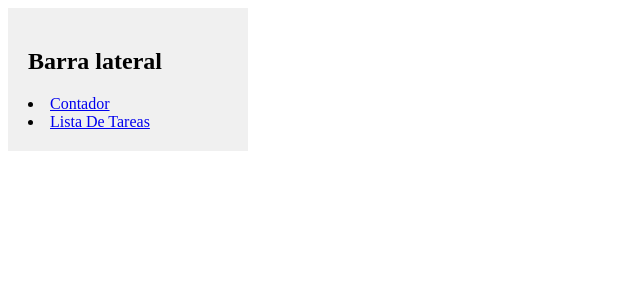
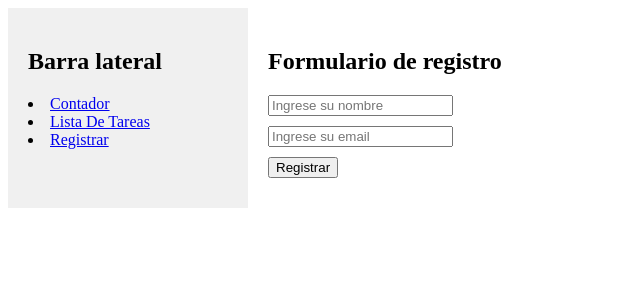
Before and after one commit to Daniello7/vue1, a Vue app: page /register in a window 1280 px wide. Shown: the top 300 px of the page, without its empty margins (0-640 px from the left). Built offline with nearby package versions, Linux system fonts and the light colour scheme.

Commit message:
Paso 3, Instalado Vee-validate, Creado Modulos

```diff
--- a/package.json
+++ b/package.json
@@ -11,7 +11,9 @@
     "format": "prettier --write src/"
   },
   "dependencies": {
+    "@vee-validate/yup": "^4.15.0",
     "pinia": "^2.3.1",
+    "vee-validate": "^4.15.0",
     "vue": "^3.5.13",
     "vue-router": "^4.5.0"
   },
--- a/src/components/Sidebar.vue
+++ b/src/components/Sidebar.vue
@@ -1,8 +1,10 @@
+<!-- eslint-disable vue/multi-word-component-names -->
 <template>
     <div class="sidebar">
         <h2>Barra lateral</h2>
         <li><router-link to="/count">Contador</router-link></li>
         <li><router-link to="/task-list">Lista De Tareas</router-link></li>
+        <li><router-link to="/register">Registrar</router-link></li>
     </div>
 </template>
 
--- a/src/components/Count.vue
+++ b/src/modules/count/components/Count.vue
@@ -1,3 +1,4 @@
+<!-- eslint-disable vue/multi-word-component-names -->
 <template>
   <h1>Hola</h1>
   <p>
--- /dev/null
+++ b/src/modules/record/schemas/validationSchema.js
@@ -0,0 +1,6 @@
+import * as yup from 'yup'
+
+export const schema = yup.object({
+  name: yup.string().required(),
+  email: yup.string().email().required(),
+})
--- /dev/null
+++ b/src/modules/record/views/RecordView.vue
@@ -0,0 +1,35 @@
+<template>
+    <div>
+        <h2>Formulario de registro</h2>
+        <Form :validation-schema="schema" @submit="onSubmit">
+          <div class="form">
+            <label for="name"></label>
+            <Field type="text" name="name" id="name" placeholder="Ingrese su nombre"/>
+            <ErrorMessage name="name"/>
+          </div>
+          <div class="form">
+            <label for="email"></label>
+            <Field type="email" name="email" id="email" placeholder="Ingrese su email"/>
+            <ErrorMessage name="email"/>
+          </div>
+          <div class="form">
+            <button type="submit">Registrar</button>
+          </div>
+        </Form>
+    </div>
+</template>
+
+<script setup>
+import {Form, Field, ErrorMessage} from 'vee-validate';
+import { schema } from '../schemas/validationSchema';
+
+const onSubmit = () => {
+    console.log('Formulario enviado');
+}
+</script>
+
+<style>
+.form{
+    margin-bottom: 10px;
+}
+</style>
--- a/src/router/index.js
+++ b/src/router/index.js
@@ -11,12 +11,17 @@
     {
       path: '/count',
       name: 'count',
-      component: () => import('../components/Count.vue'),
+      component: () => import('../modules/count/components/Count.vue'),
     },
     {
       path: '/task-list',
       name: 'TaskList',
-      component: () => import('../components/TaskList.vue'),
+      component: () => import('../modules/taskList/components/TaskList.vue'),
+    },
+    {
+      path: '/register',
+      name: 'register',
+      component: () => import('../modules/record/views/RecordView.vue'),
     },
   ],
 })
```
Also changed, not shown: src/modules/taskList/components/TaskList.vue (renamed from src/components/TaskList.vue), 1 other file (tests, documents, lock files or other folders).
